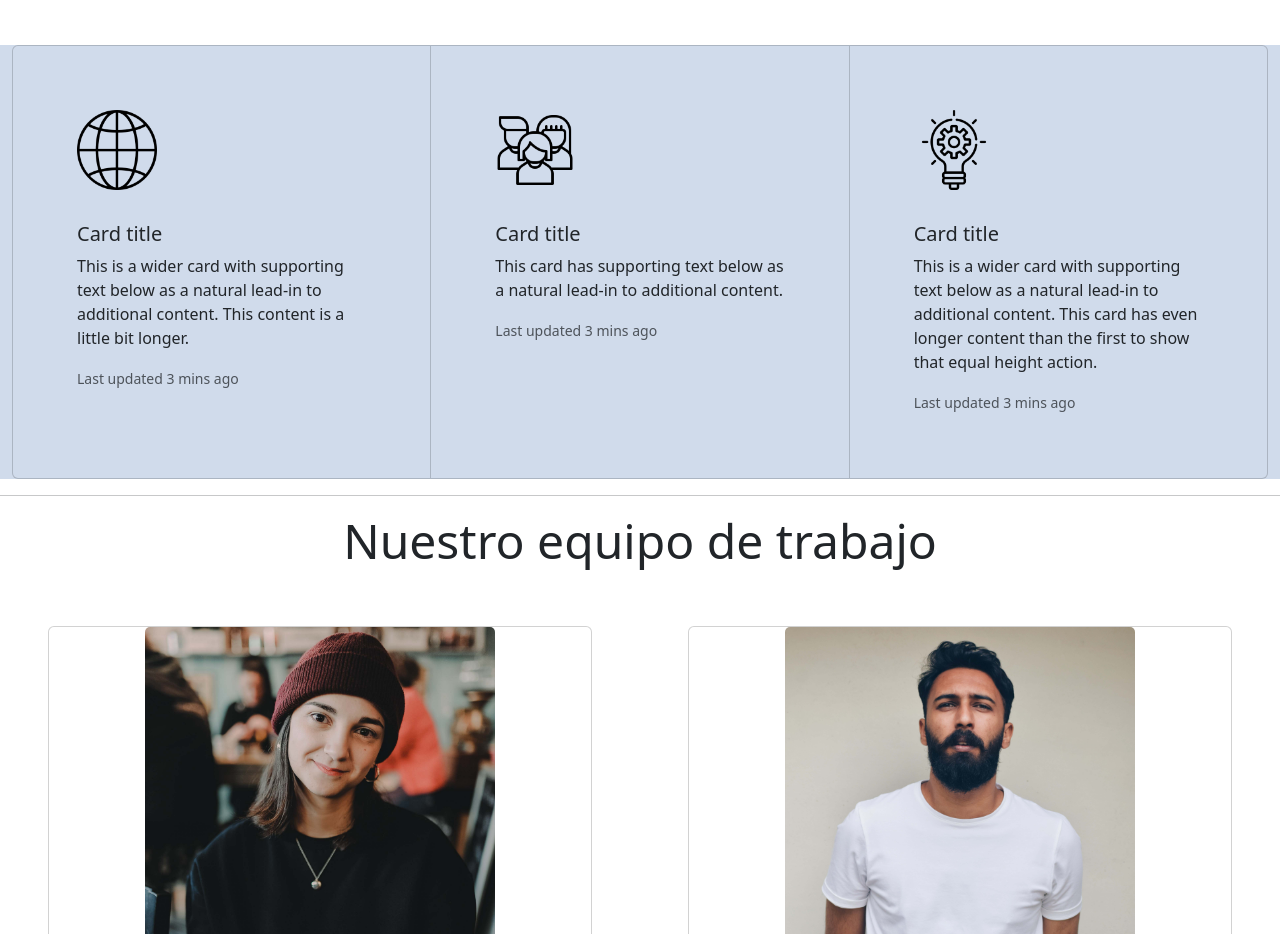
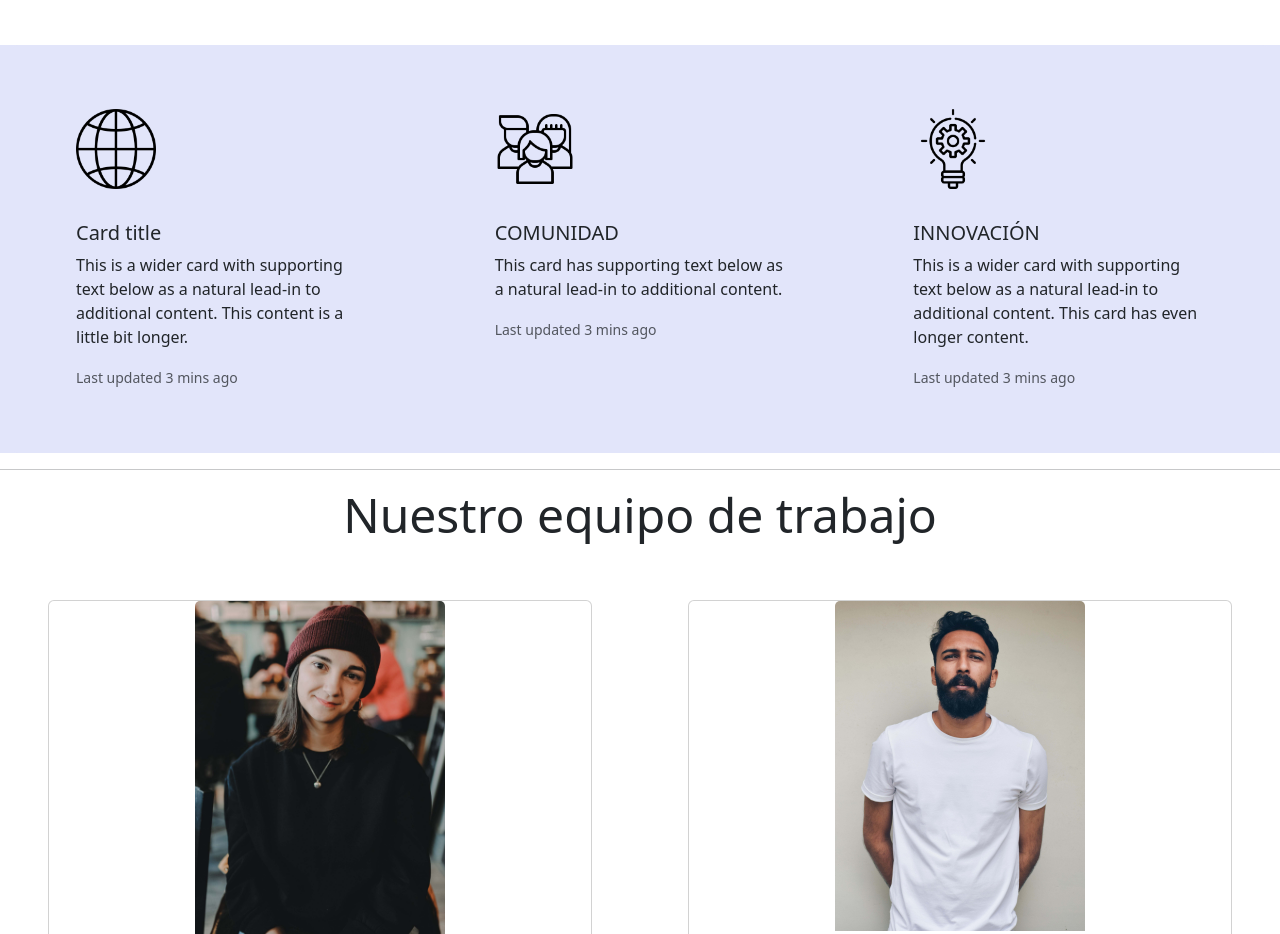
Before and after one commit to cristianlzelaya/Proyecto-modulo-2-js, a plain HTML site: page views/nosotros.html in a window 1280 px wide. Shown: the part 1259-2193 px from the top of the page. Drawn offline with nearby package versions, Linux system fonts and the light colour scheme; a script that the page names is missing.

Commit message:
nuevo commitDos

```diff
--- a/style/stylesNosotros.css
+++ b/style/stylesNosotros.css
@@ -25,7 +25,7 @@ h2{
 }
 
 .caracteristicas{
-    background-color: rgb(208, 219, 235);
+    background-color: rgb(226, 229, 250)
 }
 
 .imgPrincipales{
@@ -38,5 +38,5 @@ h2{
 }
 
 .cards-integrantes{
-    max-width: 350px;
+    max-width: 250px;
 }
--- a/views/nosotros.html
+++ b/views/nosotros.html
@@ -64,7 +64,7 @@
 
     <div class="container-fluid mt-4 caracteristicas">
       <div class="card-group">
-        <div class="card p-5 caracteristicas">
+        <div class="card p-5 caracteristicas border-0">
           <img
             src="../assets/img/globo.png"
             class="card-img-top cards-iconos m-3"
@@ -82,14 +82,14 @@
             </p>
           </div>
         </div>
-        <div class="card p-5 caracteristicas">
+        <div class="card p-5 caracteristicas border-0">
           <img
             src="../assets/img/comunidad.png"
             class="card-img-top cards-iconos m-3"
             alt="..."
           />
           <div class="card-body">
-            <h5 class="card-title">Card title</h5>
+            <h5 class="card-title">COMUNIDAD</h5>
             <p class="card-text">
               This card has supporting text below as a natural lead-in to
               additional content.
@@ -99,18 +99,17 @@
             </p>
           </div>
         </div>
-        <div class="card p-5 caracteristicas">
+        <div class="card p-5 caracteristicas border-0">
           <img
             src="../assets/img/innovacion.png"
             class="card-img-top cards-iconos m-3"
             alt="..."
           />
           <div class="card-body">
-            <h5 class="card-title">Card title</h5>
+            <h5 class="card-title">INNOVACIÓN</h5>
             <p class="card-text">
               This is a wider card with supporting text below as a natural
-              lead-in to additional content. This card has even longer content
-              than the first to show that equal height action.
+              lead-in to additional content. This card has even longer content.
             </p>
             <p class="card-text">
               <small class="text-body-secondary">Last updated 3 mins ago</small>
```
